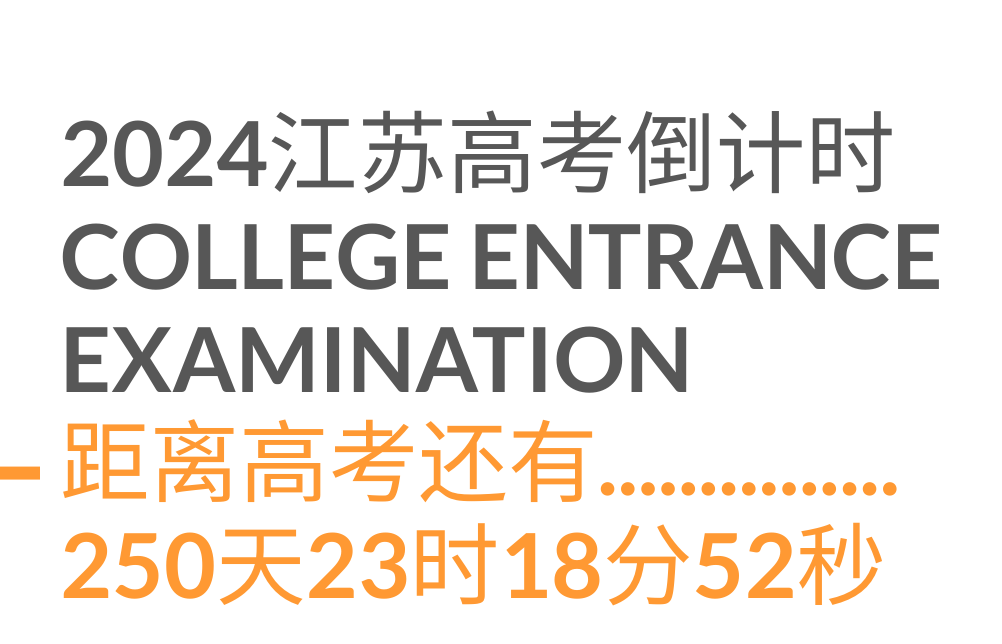
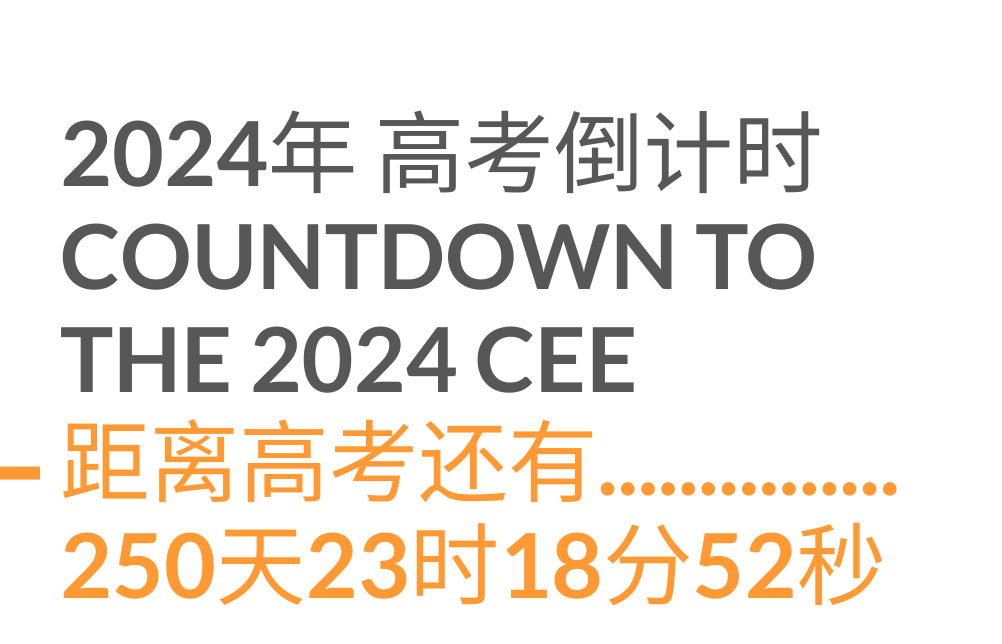
Before and after one commit to i-zy/CEE, a plain HTML site: page index.html in a window 1280 px wide. Shown: the whole page, without its empty margins (0-1002 px from the left). Drawn offline with nearby package versions, Linux system fonts and the light colour scheme.

Commit message:
Update index.html

```diff
--- a/index.html
+++ b/index.html
@@ -19,16 +19,16 @@
 <body>
 
 	<div class="anim-text-banner">
-		<span class="anim-text">2024江苏高考倒计时 </span>
+		<span class="anim-text">2024年 高考倒计时</span>
 		<br>
-		<span class="anim-text">College Entrance </span>
+		<span class="anim-text">Countdown to</span>
 		<br>
-		<span class="anim-text">Examination </span>
+		<span class="anim-text">the 2024 CEE</span>
 		<br>
 		<div class="anim-text-parent">
 			<span class="anim-text">距离高考还有...............<div id="djs"></div></span>
 			<span class="anim-text">Just...........................<div id="countdown"></div></span>
-			<!-- 	<span class="anim-text">add new line here</span> -->
+			<!-- <span class="anim-text">add new line here</span> -->
 			<span class="v-bar"></span>
 		</div>
 		<br>
```
